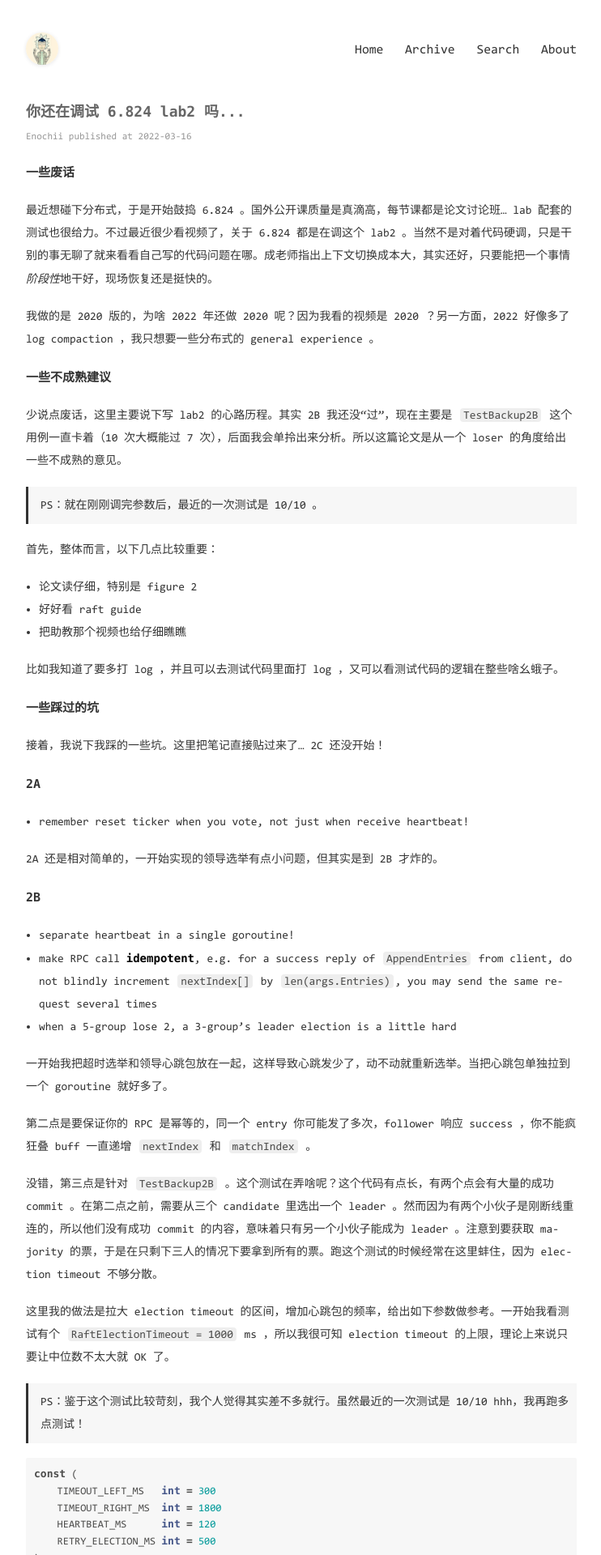
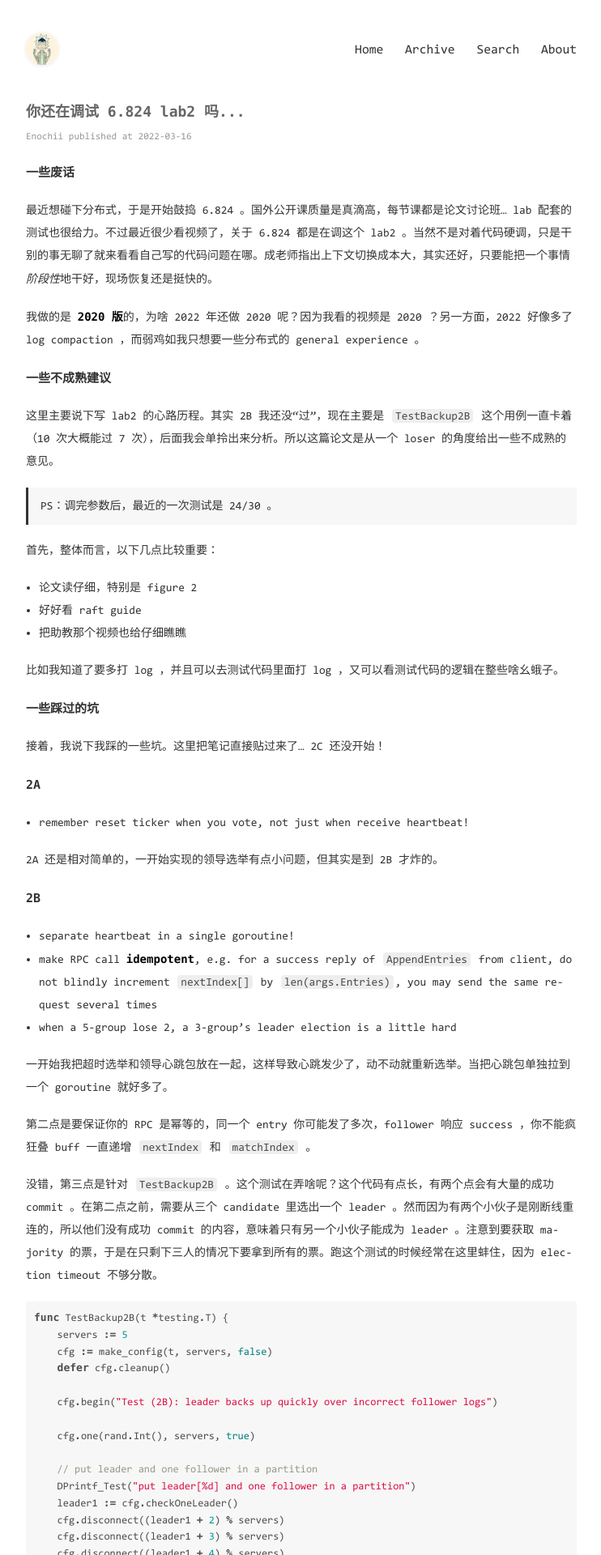
Before and after one commit to enochii/enochii.github.io, a Jekyll site: the page built from _posts/2022-3-16-6.824-lab2.md, in a window 1280 px wide. Shown: the top 1920 px of the page at 81% size, without its empty margins (268-1010 px from the left). Built offline with Jekyll 4.4.1, drawn with Linux system fonts in a browser that asks for light colours; comment, search, counter and statistics services are not loaded; some of the changed text lies outside the part shown.

Commit message:
Update 2022-3-16-6.824-lab2.md

````diff
--- a/_posts/2022-3-16-6.824-lab2.md
+++ b/_posts/2022-3-16-6.824-lab2.md
@@ -8,13 +8,13 @@
 
 最近想碰下分布式，于是开始鼓捣 6.824 。国外公开课质量是真滴高，每节课都是论文讨论班... lab 配套的测试也很给力。不过最近很少看视频了，关于 6.824 都是在调这个 lab2 。当然不是对着代码硬调，只是干别的事无聊了就来看看自己写的代码问题在哪。成老师指出上下文切换成本大，其实还好，只要能把一个事情*阶段性*地干好，现场恢复还是挺快的。
 
-我做的是 2020 版的，为啥 2022 年还做 2020 呢？因为我看的视频是 2020 ？另一方面，2022 好像多了 log compaction ，我只想要一些分布式的 general experience 。
+我做的是 **2020 版**的，为啥 2022 年还做 2020 呢？因为我看的视频是 2020 ？另一方面，2022 好像多了 log compaction ，而弱鸡如我只想要一些分布式的 general experience 。
 
 ### 一些不成熟建议
 
-少说点废话，这里主要说下写 lab2 的心路历程。其实 2B 我还没“过”，现在主要是 `TestBackup2B` 这个用例一直卡着（10 次大概能过 7 次），后面我会单拎出来分析。所以这篇论文是从一个 loser 的角度给出一些不成熟的意见。
+这里主要说下写 lab2 的心路历程。其实 2B 我还没“过”，现在主要是 `TestBackup2B` 这个用例一直卡着（10 次大概能过 7 次），后面我会单拎出来分析。所以这篇论文是从一个 loser 的角度给出一些不成熟的意见。
 
-> PS：就在刚刚调完参数后，最近的一次测试是 10/10 。
+> PS：调完参数后，最近的一次测试是 24/30 。
 
 首先，整体而言，以下几点比较重要：
 
@@ -47,19 +47,6 @@
 第二点是要保证你的 RPC 是幂等的，同一个 entry 你可能发了多次，follower 响应 success ，你不能疯狂叠 buff 一直递增 `nextIndex` 和 `matchIndex` 。
 
 没错，第三点是针对 `TestBackup2B` 。这个测试在弄啥呢？这个代码有点长，有两个点会有大量的成功 commit 。在第二点之前，需要从三个 candidate 里选出一个 leader 。然而因为有两个小伙子是刚断线重连的，所以他们没有成功 commit 的内容，意味着只有另一个小伙子能成为 leader 。注意到要获取 majority 的票，于是在只剩下三人的情况下要拿到所有的票。跑这个测试的时候经常在这里蚌住，因为 election timeout 不够分散。
-
-这里我的做法是拉大 election timeout 的区间，增加心跳包的频率，给出如下参数做参考。一开始我看测试有个 `RaftElectionTimeout = 1000` ms ，所以我很可知 election timeout 的上限，理论上来说只要让中位数不太大就 OK 了。
-
-> PS：鉴于这个测试比较苛刻，我个人觉得其实差不多就行。虽然最近的一次测试是 10/10 hhh，我再跑多点测试！
-
- ```go
-const (
-	TIMEOUT_LEFT_MS   int = 300
-	TIMEOUT_RIGHT_MS  int = 1800
-	HEARTBEAT_MS      int = 120
-	RETRY_ELECTION_MS int = 500
-)
- ```
 
 ```go
 func TestBackup2B(t *testing.T) {
@@ -146,6 +133,18 @@
 }
 ```
 
+这里我的做法是拉大 election timeout 的区间即 `[TIMEOUT_LEFT_MS, TIMEOUT_RIGHT_MS]`，增加心跳包的频率，给出如下参数做参考。一开始我看测试有个变量 `RaftElectionTimeout = 1000` ms ，所以我很克制 election timeout 的上限，后来想了下，理论上只要让中位数不太大就 OK 了。
+
+> PS：鉴于这个测试有点苛刻，我个人觉得其实差不多就行... 不知道大家是怎么测的。
+
+ ```go
+const (
+	TIMEOUT_LEFT_MS   int = 300
+	TIMEOUT_RIGHT_MS  int = 1800
+	HEARTBEAT_MS      int = 120
+)
+ ```
+
 ### 最后
 
-这门课还是很推荐的，也让我深感测试的重要性... 尤其是分布式。Have fun~
+这门课还是很推荐的，也让我深感测试的重要性，尤其是对分布式来说。Have fun~
````
